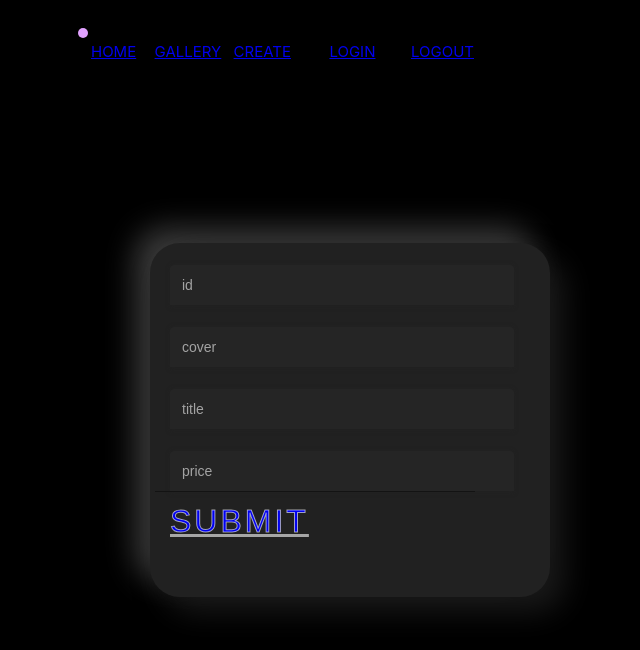
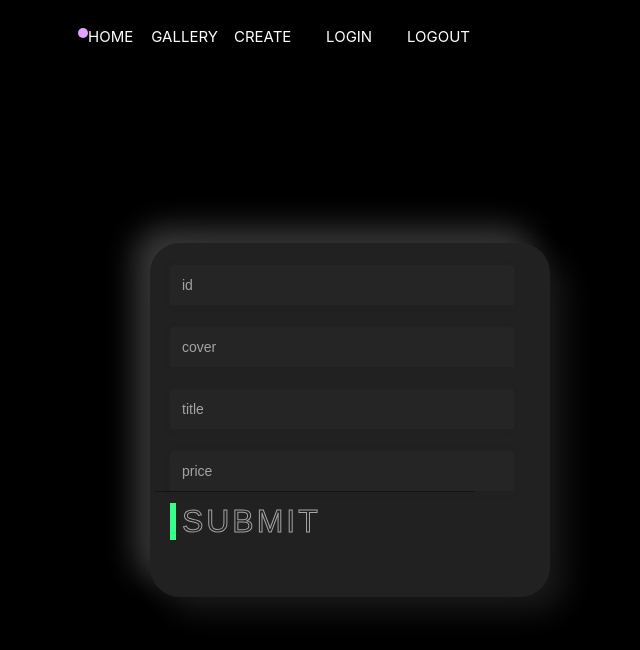
Before and after one commit to afrikhana/project2, a React (Create React App) app: page /Cart in a window 1280 px wide. Shown: the top 650 px of the page, without its empty margins (362-1002 px from the left). Built offline with nearby package versions, Linux system fonts and the light colour scheme.

Commit message:
completed

```diff
--- a/src/App.css
+++ b/src/App.css
@@ -13,7 +13,7 @@ nav{
   display: flex;
   max-width: max-content;
 }
-nav p{
+nav a{
 padding: 4px;
   height: 100%;
   font-size: 15px;
@@ -35,43 +35,43 @@ nav .animation{
   transition: all .5s ease 0s;
   border-radius: 8px;
 }
-p:nth-child(1){
+a:nth-child(1){
   width: 100px;
   left: 0px;
 
 }
-p:nth-child(2){
+a:nth-child(2){
   width:110px ;
   top: 0px;
 }
-p:nth-child(3){
+a:nth-child(3){
 width: 100px;
 }
-p:nth-child(4){
+a:nth-child(4){
   width: 160px;
 }
-nav .start-home, p:nth-child(1):hover~.animation{
+nav .start-home, a:nth-child(1):hover~.animation{
   width: 10px;
   height: 10px;
   top: 4.8px;
   left: 0;
   background-color: #551096;
 }
-nav .start-home, p:nth-child(2):hover~.animation{
+nav .start-home, a:nth-child(2):hover~.animation{
   width: 10px;
   height: 10px;
   left: 100;
   background-color: #953ce9;
 }
 
-nav .start-home, p:nth-child(3):hover~.animation{
+nav .start-home, a:nth-child(3):hover~.animation{
   width: 10px;
   height: 10px;
   left: 210;
   background-color: #b967f3;
 }
 
-nav .start-home, p:nth-child(4):hover~.animation{
+nav .start-home, a:nth-child(4):hover~.animation{
   width: 10px;
   height: 10px;
   left: 310;
--- a/src/App.js
+++ b/src/App.js
@@ -13,11 +13,11 @@ function NavBar(){
   return(
 
     <nav>
-      <p><NavLink to="/Home">Home</NavLink></p>
-      <p> <NavLink to="/Gallery">Gallery</NavLink></p>
-      <p><NavLink to="/Cart">Create</NavLink></p>
-      <p><NavLink to="/Login">Login</NavLink></p>
-      <p><NavLink to="/LogOut">LogOut</NavLink></p>
+      <a href='/Home'><NavLink to="/Home">Home</NavLink></a>
+      <a href='/Gallery'> <NavLink to="/Gallery">Gallery</NavLink></a>
+      <a href='/Cart'><NavLink to="/Cart">Create</NavLink></a>
+      <a href='/Login'><NavLink to="/Login">Login</NavLink></a>
+      <a href='/logOut'><NavLink to="/LogOut">LogOut</NavLink></a>
 
 
       <div class="animation start-home"></div>
--- a/src/Create.js
+++ b/src/Create.js
@@ -5,9 +5,12 @@ import "./cart.css"
 function Cart() {
   const[createData, setCreateData]=useState({
     id:'',
-    image:'',
+    cover:'',
     title:'',
     price:'',
+    upload: '',
+    delete: "Deleted",
+    like: 0
 
   })
   function handleChange(e){
@@ -50,7 +53,9 @@ function Cart() {
       {/* start button */}
       <button type="submit"  data-label="Register" class="button" onClick={handleClick}>
 
-      <NavLink to="/Gallery">submit</NavLink>
+      <span class="actual-text">&nbsp;submit&nbsp;</span>
+      <NavLink to="/Gallery"> <span class="hover-text" aria-hidden="true">&nbsp;Submit&nbsp;</span></NavLink>
+
     </button>
   </div>
 
```
